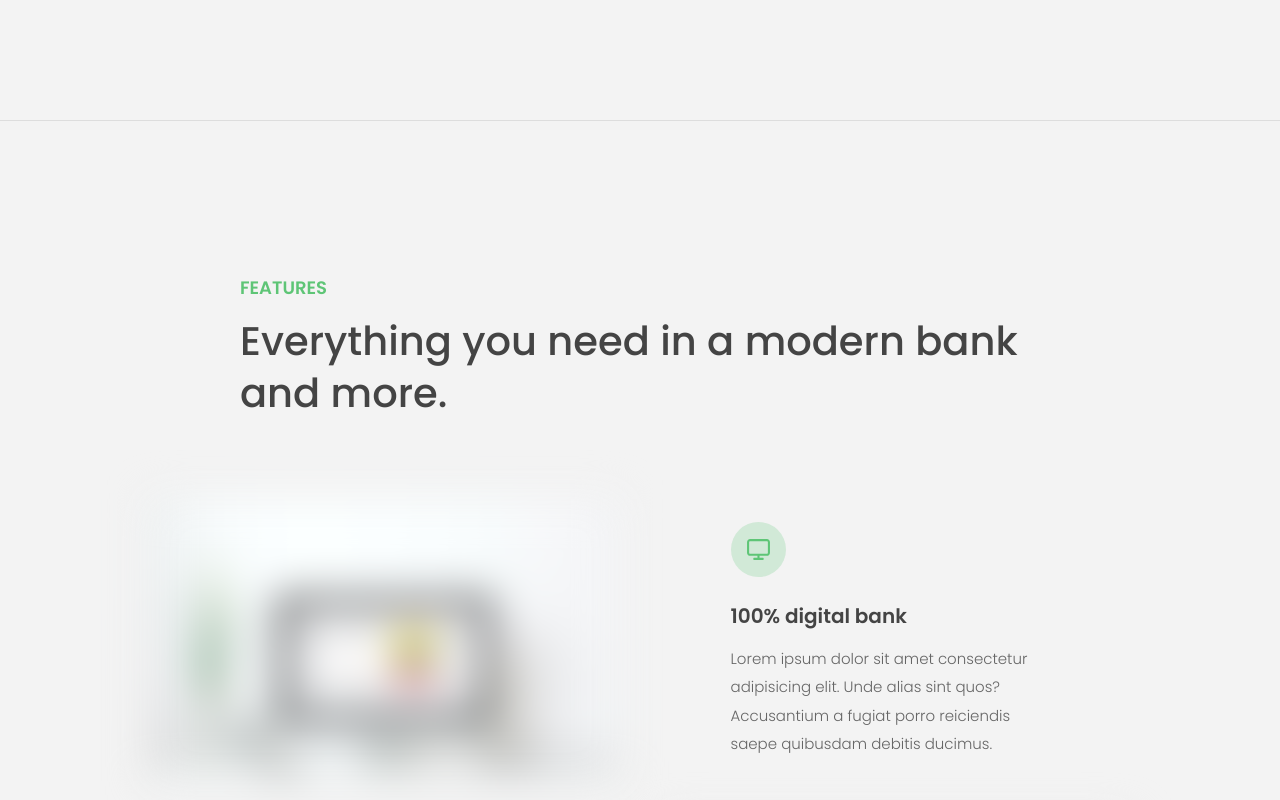
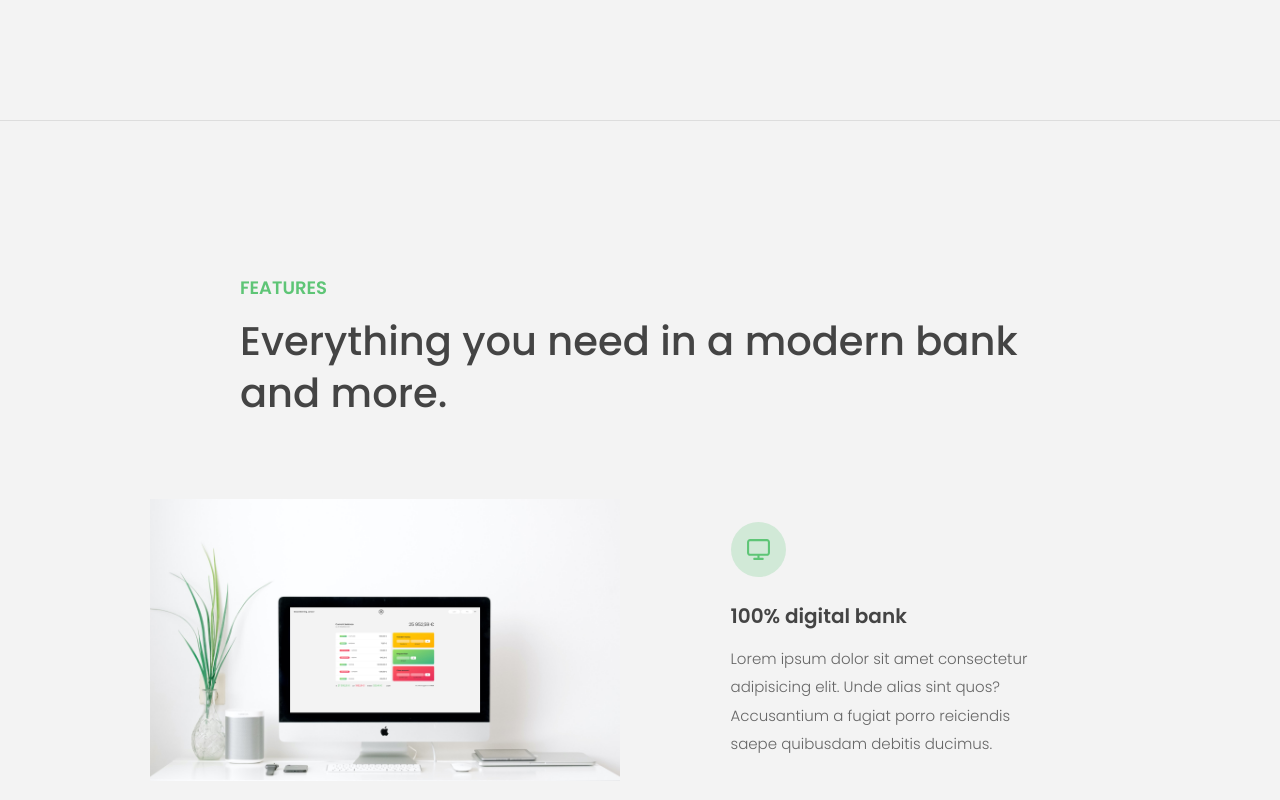
Before and after one commit to dengzhu-hub/jonas-javascript, a website: page Dom/index.html in a window 1280 px wide. Shown: the part 680-1480 px from the top of the page. Drawn offline with nearby package versions, Linux system fonts and the light colour scheme.

Commit message:
工1程结工程1

```diff
--- a/Dom/index.html
+++ b/Dom/index.html
@@ -14,7 +14,7 @@
   </head>
   <body>
     <header class="header">
-      <nav class="nav">
+      <nav class="nav ">
         <img
           src="img/logo.png"
           alt="Bankist logo"
@@ -58,7 +58,7 @@
       </div>
     </header>
 
-    <section class="section" id="section--1">
+    <section class="section " id="section--1">
       <div class="section__title">
         <h2 class="section__description">Features</h2>
         <h3 class="section__header">
@@ -129,7 +129,7 @@
       </div>
     </section>
 
-    <section class="section" id="section--2">
+    <section class="section " id="section--2">
       <div class="section__title">
         <h2 class="section__description">Operations</h2>
         <h3 class="section__header">
@@ -206,7 +206,7 @@
       </div>
     </section>
 
-    <section class="section" id="section--3">
+    <section class="section " id="section--3">
       <div class="section__title section__title--testimonials">
         <h2 class="section__description">Not sure yet?</h2>
         <h3 class="section__header">
@@ -215,6 +215,7 @@
       </div>
 
       <div class="slider">
+        <!--
         <div class="slide slide--1">
           <div class="testimonial">
             <h5 class="testimonial__header">Best financial decision ever!</h5>
@@ -274,18 +275,19 @@
             </address>
           </div>
         </div>
+      -->
 
-        <!-- <div class="slide"><img src="img/img-1.jpg" alt="Photo 1" /></div>
+         <div class="slide"><img src="img/img-1.jpg" alt="Photo 1" /></div>
         <div class="slide"><img src="img/img-2.jpg" alt="Photo 2" /></div>
         <div class="slide"><img src="img/img-3.jpg" alt="Photo 3" /></div>
-        <div class="slide"><img src="img/img-4.jpg" alt="Photo 4" /></div> -->
+        <div class="slide"><img src="img/img-4.jpg" alt="Photo 4" /></div>
         <button class="slider__btn slider__btn--left">&larr;</button>
         <button class="slider__btn slider__btn--right">&rarr;</button>
         <div class="dots"></div>
       </div>
     </section>
 
-    <section class="section section--sign-up">
+    <section class="section  section--sign-up">
       <div class="section__title">
         <h3 class="section__header">
           The best day to join Bankist was one year ago. The second best is
--- a/Dom/script.js
+++ b/Dom/script.js
@@ -4,47 +4,46 @@
 // Modal window
 // #ff00ff
 const modal = document.querySelector('.modal');
+const header = document.querySelector('.header__title');
 const overlay = document.querySelector('.overlay');
 const btnCloseModal = document.querySelector('.btn--close-modal');
 const btnsOpenModal = document.querySelectorAll('.btn--show-modal');
-const sectionId = document.getElementById("section--1");
+const sectionId = document.getElementById('section--1');
 const sectionId2 = document.getElementById('section--2');
 const nav_link = document.querySelector('.nav__link');
 const all_nav_link = document.querySelectorAll('.nav__link');
-const  nav = document.querySelector('.nav');
+const nav = document.querySelector('.nav');
 const nav_links = document.querySelector('.nav__links');
 const tab_containers = document.querySelector('.operations__tab-container');
 const tabs = document.querySelectorAll('.operations__tab');
 const contents = document.querySelectorAll('.operations__content');
+const allSections = document.querySelectorAll('.section');
+const imageTarget = document.querySelectorAll('img[data-src]');
+const slider = document.querySelectorAll('.slide');
 console.log(contents);
-
-
 
 // console.log( typeof sectionId);
 
 // console.log(overlay);
 
-const h1s  = document.querySelector('h1');
+const h1s = document.querySelector('h1');
 console.log(h1s.childNodes[0].nodeValue); //本身文本h1
-console.log(h1s.querySelectorAll('.highlight'));
+console.log(h1s.querySelector('.highlight'));
 
 console.log(h1s.nodeType);
 
 const h1Text = h1s.firstChild.nodeValue;
-console.log( h1Text);
+console.log(h1Text);
 
-h1s.firstElementChild.style.color =  '#ff0022';
+// h1s.firstElementChild.style.color = '#ff0022';
 console.log(h1s.childNodes);
-console.log(h1s.children) // 在direct children 有效
-
+console.log(h1s.children); // 在direct children 有效
 
 // going upwards
 
-console.log( h1s.parentElement.children);
-console.log( h1s.parentNode.childNodes);//
-h1s.closest('h1') .style.backgroundImage = 'var( --gradient-secondary)'
-
-;
+console.log(h1s.parentElement.children);
+console.log(h1s.parentNode.childNodes); //
+// h1s.closest('h1').style.backgroundImage = 'var( --gradient-secondary)';
 
 //going sideways: siblings
 
@@ -52,7 +51,6 @@ console.log(h1s.previousElementSibling);
 console.log(h1s.nextElementSibling);
 console.log(h1s.nextSibling);
 console.log(h1s.previousSibling);
-
 
 // Tabbed component
 // not use this
@@ -72,44 +70,115 @@ tab_containers.addEventListener('click', function (e) {
   tabs.forEach(t => t.classList.remove('operations__tab--active'));
   contents.forEach(t => t.classList.remove('operations__content--active'));
   click.classList.add('operations__tab--active');
-console.log(click.getAttribute('data-tab'));
-console.log(click.dataset.tab);
-
+  console.log(click.getAttribute('data-tab'));
+  console.log(click.dataset.tab);
 
   // active content area
-  document.querySelector(`.operations__content--${click.getAttribute('data-tab')}`).classList
-  .add('operations__content--active');
-
-
-
-})
+  document
+    .querySelector(`.operations__content--${click.getAttribute('data-tab')}`)
+    .classList.add('operations__content--active');
+});
 
 // Menu fade animation
-const hinderHover = function (e, opacity) {
+const hinderHover = function (e) {
   const link = e.target;
   // console.log(this, e.currentTarget);
 
   if (link.classList.contains('nav__link')) {
     const slbing = nav_link.closest('.nav').querySelectorAll('.nav__link');
-    console.log(slbing);
+    // console.log(slbing);
 
     const logo = nav_link.closest('.nav').querySelector('img');
-    console.log(logo);
+    // console.log(logo);
     slbing.forEach(li => {
       if (li !== link) li.style.opacity = this;
     });
     logo.style.opacity = this;
+  }
+};
+// passing "argument" into handler
+// use bind method is the better way doing this
+nav.addEventListener('mouseover', hinderHover.bind(0.5));
+nav.addEventListener('mouseout', hinderHover.bind(1));
+
+// stick  navgation
+
+// window.addEventListener('scroll', function () {
+//   console.log(window.scrollY);
+//   const initCords = sectionId.getBoundingClientRect();
+//   console.log(initCords);
+
+//   if (window.scrollY > initCords.top)  nav.classList.add('sticky');
+//   else nav.classList.remove('sticky');
+
+// })
+
+const navHeight = nav.getBoundingClientRect().height;
+console.log(navHeight);
+
+const callback = function (entries) {
+  const [entry] = entries;
+  // console.log(entry);
+  if (entry.intersectionRatio === 0) nav.classList.add('sticky');
+  else nav.classList.remove('sticky');
+};
+
+const obs = new IntersectionObserver(callback, {
+  root: null,
+  threshold: 0,
+  rootMargin: `-${navHeight}px`,
+});
+obs.observe(header);
+
+// revealSection
+const revealSection = function (entries, observe) {
+  const [entry] = entries;
+  // console.log(entry);
+  if (!entry.isIntersecting) return;
+  entry.target.classList.remove('section--hidden');
+  observe.unobserve(entry.target);
+};
+const sectionObserver = new IntersectionObserver(revealSection, {
+  root: null,
+  threshold: 0.15,
+});
+allSections.forEach(section => {
+  sectionObserver.observe(section);
+  section.classList.add('section--hidden');
+});
+
+ // lazy loading images
+
+ const lodingImag = function(entries, observe) {
+  const [entry] = entries;
+  console.log(entry);
+  if (!entry.isIntersecting) return;
+  entry.target.src = entry.target.dataset.src;
+  // entry.target.classList.remove('lazy-img');  不建议使用这种，网速慢的情况下，加载会很慢
+  // 使用自带的load event， 我们只需要监听
+  entry.target.addEventListener('load', function () {
+    entry.target.classList.remove('lazy-img');
+
+  });
+  observe.unobserve(entry.target);
 
 
-  }
+ }
 
-}
-// use bind method is the better way doing this
-nav.addEventListener('mouseover', hinderHover.bind(0.5) );
-nav.addEventListener('mouseout', hinderHover.bind(1));
+ const lazySectionObserve = new IntersectionObserver(lodingImag, {
+  root: null,
+  threshold: 0,
+  rootMargin: '200px',
+
+ })
+ imageTarget.forEach(img => {
+  lazySectionObserve.observe(img);
 
 
+ })
 
+
+//  Slider
 
 
 const openModal = function (e) {
@@ -130,7 +199,6 @@ const outid = btnCloseModal.getAttribute('class');
 const body_element = document.getElementsByTagName('body')[0];
 // console.log(body_element);
 
-
 btnCloseModal.addEventListener('click', closeModal);
 overlay.addEventListener('click', closeModal);
 
@@ -139,7 +207,6 @@ document.addEventListener('keydown', function (e) {
     closeModal();
   }
 });
-
 
 //page navigation
 
@@ -155,13 +222,10 @@ document.addEventListener('keydown', function (e) {
 //   })
 // })
 
-
-
-
 // 1. add event listener to common parent element
 // 2. Determine what element originated the event
 
-nav_links.addEventListener('click', (e) => {
+nav_links.addEventListener('click', e => {
   e.preventDefault();
   // matching strategy
   if (e.target.classList.contains('nav__link')) {
@@ -169,12 +233,10 @@ nav_links.addEventListener('click', (e) => {
     console.log(id);
     document.querySelector(id).scrollIntoView({
       behavior: 'smooth',
-    })
-
+    });
   }
   console.log(e.target);
-
-})
+});
 
 // const allLink = document.querySelectorAll('a:link');
 // console.log(allLink);
@@ -209,12 +271,15 @@ btnScrollTo.addEventListener('click', function (e) {
   console.log(scroods1);
   console.log('Current scroll (x/y)', window.pageXOffset, pageYOffset);
 
-  console.log('height/width (viewport)', document.documentElement.clientHeight, document.documentElement.clientWidth);
-
+  console.log(
+    'height/width (viewport)',
+    document.documentElement.clientHeight,
+    document.documentElement.clientWidth
+  );
 
   // scrool
-// this is old way
-// now we don't use it
+  // this is old way
+  // now we don't use it
 
   // window.scrollTo( {
   //   left: scroods1.left + window.pageXOffset,
@@ -225,10 +290,8 @@ btnScrollTo.addEventListener('click', function (e) {
   // new way
   sectionId.scrollIntoView({
     behavior: 'smooth',
-  })
-})
-
-
+  });
+});
 
 // nav_link.addEventListener('click', function (e) {
 //   console.log('LINK', e.target, e.currentTarget);
@@ -238,7 +301,6 @@ btnScrollTo.addEventListener('click', function (e) {
 //   // we should not use this ,
 //   // e.stopPropagation();
 
-
 // })
 // nav_links.addEventListener('click', function (e) {
 //   console.log('Linked', e.target, e.currentTarget);
@@ -246,12 +308,10 @@ btnScrollTo.addEventListener('click', function (e) {
 
 //   this.style.backgroundColor = randomColor();
 
-
 // })
 // nav.addEventListener('click', function (e) {
 //   console.log('Linkeing', e.target, e.currentTarget);
 //   this.style.backgroundColor = randomColor();
-
 
 // })
 
@@ -268,7 +328,7 @@ const h1 = document.querySelector('h1');
 // 事件监听可以嵌套监听，所以always use it；
 const alertH1 = function (e) {
   alert('hi, do not click me, ok?');
-}
+};
 
 // h1.addEventListener('mouseenter', alertH1);
 // console.log('this is the word!');
@@ -278,17 +338,13 @@ const alertH1 = function (e) {
 
 // }, 10000)
 
-
-
 // RGBA();
-const randomInt = (min, max) => Math.floor(Math.random() * (max - min +1) + min);
+const randomInt = (min, max) =>
+  Math.floor(Math.random() * (max - min + 1) + min);
 const randomColor = () => `rgba(${randomInt(0, 255)},
 ${randomInt(0, 255)},
 ${randomInt(0, 255)})`;
 console.log(randomColor());
-
-
-
 
 console.log(document.documentElement);
 console.log(document.head);
@@ -296,7 +352,6 @@ console.log(document.body);
 console.log(document.title);
 const attr = document.getSelection();
 console.log(attr);
-
 
 // select element
 /*
@@ -332,14 +387,14 @@ message.innerHTML = 'we use cookie for improved functionality and analytics <but
 //header.after(message);   //这样就是header的兄弟了，在他后面显示
 // header.appendChild(message);
 // header.append(message);
-// window.onload = function () {
-//   const para = document.createElement('p');
-//   let info = "NodeName:";
-//   info += para.nodeName;
-//   info += " nodeType:";
-//   info += para.nodeType;
-//   alert(info);
-// }
+window.onload = function () {
+  const para = document.createElement('p');
+  let info = "NodeName:";
+  info += para.nodeName;
+  info += " nodeType:";
+  info += para.nodeType;
+  alert(info);
+}
 
 
 //delete element
--- a/Dom/style.css
+++ b/Dom/style.css
@@ -111,7 +111,7 @@ img {
 }
 
 .lazy-img {
-  filter: blur(20px);
+  filter: blur(7px);
 }
 
 /* NAVIGATION */
```
